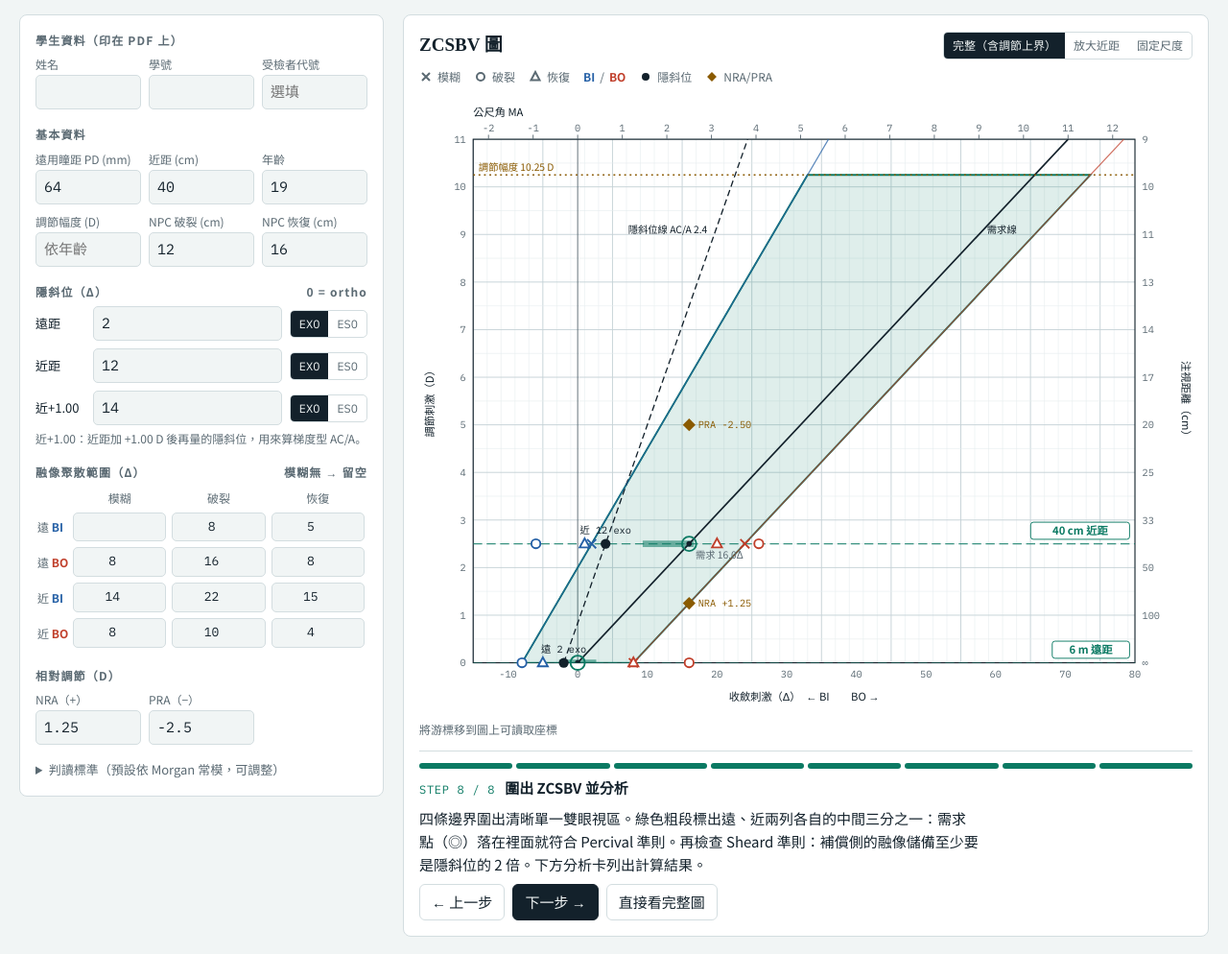
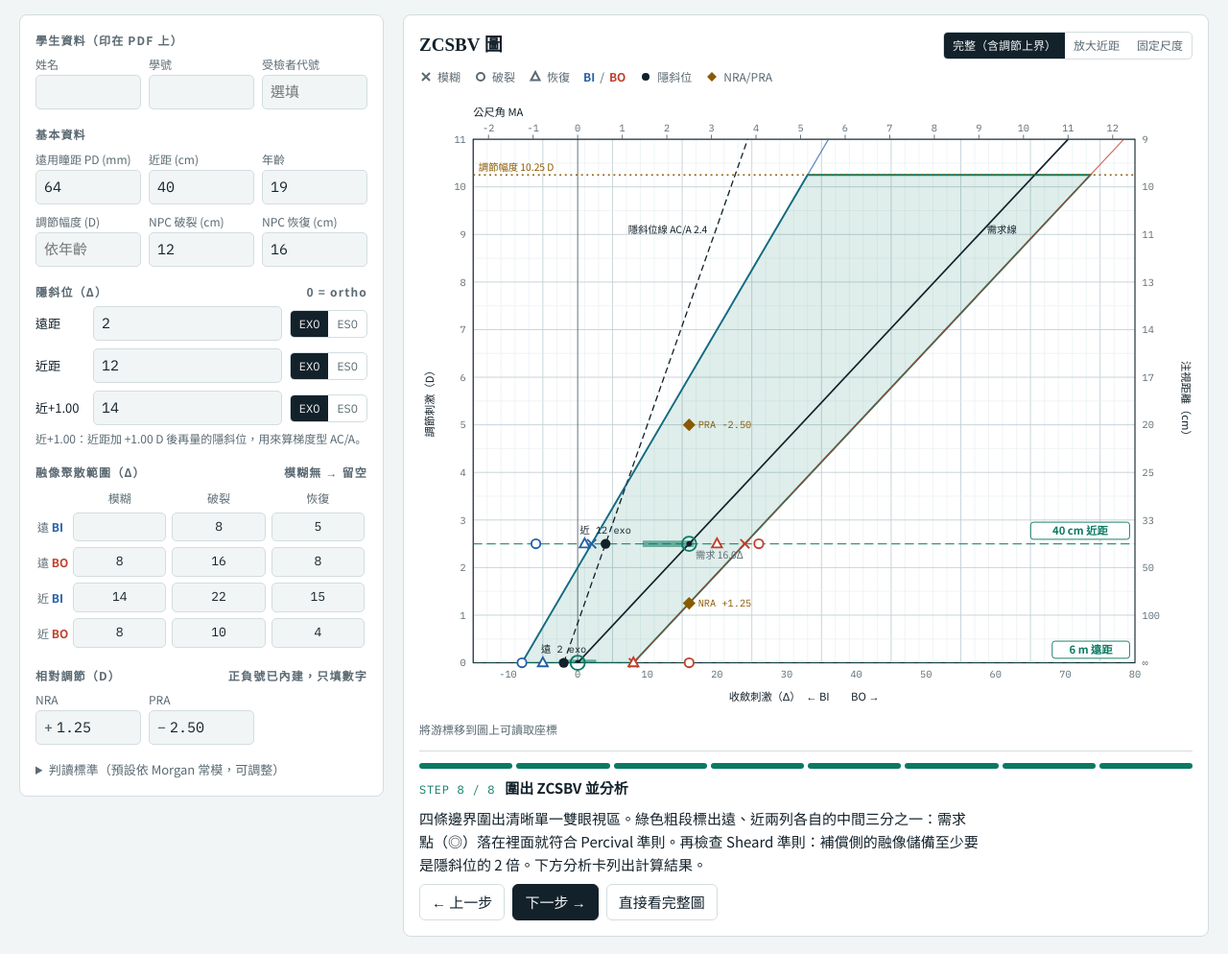
Before and after one commit to KW-Ted-Lee/ZCSBV, a plain HTML site: page index.html in a window 1280 px wide. Shown: the part 101-1095 px from the top of the page at 96% size. Drawn offline with nearby package versions, Linux system fonts and the light colour scheme.

Commit message:
Add files via upload

```diff
--- a/index.html
+++ b/index.html
@@ -122,6 +122,9 @@ ol.tx b{font-weight:700}
 .ref .btn{justify-self:start;font-size:13px;padding:4px 10px}
 .fixbox{display:flex;flex-wrap:wrap;gap:6px 14px;font-size:13px;color:var(--muted);flex-basis:100%}
 .fixbox input{width:62px;border:1px solid var(--line);background:var(--paper);border-radius:5px;padding:3px 6px;font-family:var(--f-mono);text-align:center}
+.signed{display:grid;grid-template-columns:auto minmax(0,1fr);align-items:center;border:1px solid var(--line);background:var(--paper);border-radius:5px}
+.signed span{padding:0 2px 0 8px;font-family:var(--f-mono);color:var(--muted);font-weight:500}
+.signed input{border:0!important;background:transparent!important;padding-left:2px!important}
 .export-status{font-size:12px;color:var(--muted)}
 details.thr summary{cursor:pointer;font-size:13px;color:var(--muted)}
 details.thr .row{margin-top:8px}
@@ -168,23 +171,23 @@ footer{font-size:12px;color:var(--muted);border-top:1px solid var(--line);paddin
       <div>
         <div class="sec-label"><span>基本資料</span></div>
         <div class="row">
-          <div class="field"><label for="pd">遠用瞳距 PD (mm)</label><input id="pd" type="number" step="0.5" inputmode="decimal"></div>
-          <div class="field"><label for="nearCm">近距 (cm)</label><input id="nearCm" type="number" step="1" inputmode="decimal"></div>
-          <div class="field"><label for="age">年齡</label><input id="age" type="number" step="1" inputmode="numeric"></div>
-          <div class="field"><label for="amp">調節幅度 (D)</label><input id="amp" type="number" step="0.25" inputmode="decimal" placeholder="依年齡"></div>
-          <div class="field"><label for="npc">NPC 破裂 (cm)</label><input id="npc" type="number" step="0.5" inputmode="decimal"></div>
-          <div class="field"><label for="npcR">NPC 恢復 (cm)</label><input id="npcR" type="number" step="0.5" inputmode="decimal"></div>
+          <div class="field"><label for="pd">遠用瞳距 PD (mm)</label><input id="pd" type="text" step="0.5" inputmode="decimal"></div>
+          <div class="field"><label for="nearCm">近距 (cm)</label><input id="nearCm" type="text" step="1" inputmode="decimal"></div>
+          <div class="field"><label for="age">年齡</label><input id="age" type="text" step="1" inputmode="numeric"></div>
+          <div class="field"><label for="amp">調節幅度 (D)</label><input id="amp" type="text" step="0.25" inputmode="decimal" placeholder="依年齡"></div>
+          <div class="field"><label for="npc">NPC 破裂 (cm)</label><input id="npc" type="text" step="0.5" inputmode="decimal"></div>
+          <div class="field"><label for="npcR">NPC 恢復 (cm)</label><input id="npcR" type="text" step="0.5" inputmode="decimal"></div>
         </div>
       </div>
 
       <div>
         <div class="sec-label"><span>隱斜位（Δ）</span><span class="hint">0 = ortho</span></div>
         <div style="display:grid;gap:8px">
-          <div class="ph"><span class="lbl">遠距</span><input id="dPh" type="number" step="0.5" min="0" inputmode="decimal" aria-label="遠距隱斜位量">
+          <div class="ph"><span class="lbl">遠距</span><input id="dPh" type="text" step="0.5" min="0" inputmode="decimal" aria-label="遠距隱斜位量">
             <span class="seg"><input type="radio" name="dDir" id="dExo" value="exo"><label for="dExo">EXO</label><input type="radio" name="dDir" id="dEso" value="eso"><label for="dEso">ESO</label></span></div>
-          <div class="ph"><span class="lbl">近距</span><input id="nPh" type="number" step="0.5" min="0" inputmode="decimal" aria-label="近距隱斜位量">
+          <div class="ph"><span class="lbl">近距</span><input id="nPh" type="text" step="0.5" min="0" inputmode="decimal" aria-label="近距隱斜位量">
             <span class="seg"><input type="radio" name="nDir" id="nExo" value="exo"><label for="nExo">EXO</label><input type="radio" name="nDir" id="nEso" value="eso"><label for="nEso">ESO</label></span></div>
-          <div class="ph"><span class="lbl">近+1.00</span><input id="gPh" type="number" step="0.5" min="0" inputmode="decimal" placeholder="選填" aria-label="近距加 +1.00 後隱斜位量">
+          <div class="ph"><span class="lbl">近+1.00</span><input id="gPh" type="text" step="0.5" min="0" inputmode="decimal" placeholder="選填" aria-label="近距加 +1.00 後隱斜位量">
             <span class="seg"><input type="radio" name="gDir" id="gExo" value="exo"><label for="gExo">EXO</label><input type="radio" name="gDir" id="gEso" value="eso"><label for="gEso">ESO</label></span></div>
         </div>
         <div class="hint" style="margin-top:4px">近+1.00：近距加 +1.00 D 後再量的隱斜位，用來算梯度型 AC/A。</div>
@@ -195,31 +198,31 @@ footer{font-size:12px;color:var(--muted);border-top:1px solid var(--line);paddin
         <table class="vg">
           <thead><tr><th></th><th>模糊</th><th>破裂</th><th>恢復</th></tr></thead>
           <tbody>
-            <tr><th class="rh">遠 <span class="tag-bi">BI</span></th><td><input id="dBI1" type="number" step="1" aria-label="遠距BI模糊"></td><td><input id="dBI2" type="number" step="1" aria-label="遠距BI破裂"></td><td><input id="dBI3" type="number" step="1" aria-label="遠距BI恢復"></td></tr>
-            <tr><th class="rh">遠 <span class="tag-bo">BO</span></th><td><input id="dBO1" type="number" step="1" aria-label="遠距BO模糊"></td><td><input id="dBO2" type="number" step="1" aria-label="遠距BO破裂"></td><td><input id="dBO3" type="number" step="1" aria-label="遠距BO恢復"></td></tr>
-            <tr><th class="rh">近 <span class="tag-bi">BI</span></th><td><input id="nBI1" type="number" step="1" aria-label="近距BI模糊"></td><td><input id="nBI2" type="number" step="1" aria-label="近距BI破裂"></td><td><input id="nBI3" type="number" step="1" aria-label="近距BI恢復"></td></tr>
-            <tr><th class="rh">近 <span class="tag-bo">BO</span></th><td><input id="nBO1" type="number" step="1" aria-label="近距BO模糊"></td><td><input id="nBO2" type="number" step="1" aria-label="近距BO破裂"></td><td><input id="nBO3" type="number" step="1" aria-label="近距BO恢復"></td></tr>
+            <tr><th class="rh">遠 <span class="tag-bi">BI</span></th><td><input id="dBI1" type="text" inputmode="decimal" step="1" aria-label="遠距BI模糊"></td><td><input id="dBI2" type="text" inputmode="decimal" step="1" aria-label="遠距BI破裂"></td><td><input id="dBI3" type="text" inputmode="text" step="1" aria-label="遠距BI恢復"></td></tr>
+            <tr><th class="rh">遠 <span class="tag-bo">BO</span></th><td><input id="dBO1" type="text" inputmode="decimal" step="1" aria-label="遠距BO模糊"></td><td><input id="dBO2" type="text" inputmode="decimal" step="1" aria-label="遠距BO破裂"></td><td><input id="dBO3" type="text" inputmode="text" step="1" aria-label="遠距BO恢復"></td></tr>
+            <tr><th class="rh">近 <span class="tag-bi">BI</span></th><td><input id="nBI1" type="text" inputmode="decimal" step="1" aria-label="近距BI模糊"></td><td><input id="nBI2" type="text" inputmode="decimal" step="1" aria-label="近距BI破裂"></td><td><input id="nBI3" type="text" inputmode="text" step="1" aria-label="近距BI恢復"></td></tr>
+            <tr><th class="rh">近 <span class="tag-bo">BO</span></th><td><input id="nBO1" type="text" inputmode="decimal" step="1" aria-label="近距BO模糊"></td><td><input id="nBO2" type="text" inputmode="decimal" step="1" aria-label="近距BO破裂"></td><td><input id="nBO3" type="text" inputmode="text" step="1" aria-label="近距BO恢復"></td></tr>
           </tbody>
         </table>
       </div>
 
       <div>
-        <div class="sec-label"><span>相對調節（D）</span></div>
+        <div class="sec-label"><span>相對調節（D）</span><span class="hint">正負號已內建，只填數字</span></div>
         <div class="row">
-          <div class="field"><label for="nra">NRA（+）</label><input id="nra" type="number" step="0.25" inputmode="decimal" placeholder="+2.00"></div>
-          <div class="field"><label for="pra">PRA（−）</label><input id="pra" type="number" step="0.25" inputmode="decimal" placeholder="-2.25"></div>
+          <div class="field"><label for="nra">NRA</label><div class="signed"><span aria-hidden="true">+</span><input id="nra" type="text" inputmode="decimal" placeholder="2.00"></div></div>
+          <div class="field"><label for="pra">PRA</label><div class="signed"><span aria-hidden="true">−</span><input id="pra" type="text" inputmode="decimal" placeholder="2.25"></div></div>
         </div>
       </div>
 
       <details class="thr">
         <summary>判讀標準（預設依 Morgan 常模，可調整）</summary>
         <div class="row">
-          <div class="field"><label for="tDExo">遠外斜 &gt;</label><input id="tDExo" type="number" step="0.5" value="3"></div>
-          <div class="field"><label for="tDEso">遠內斜 &gt;</label><input id="tDEso" type="number" step="0.5" value="1"></div>
-          <div class="field"><label for="tNExo">近外斜 &gt;</label><input id="tNExo" type="number" step="0.5" value="6"></div>
-          <div class="field"><label for="tNEso">近內斜 &gt;</label><input id="tNEso" type="number" step="0.5" value="0"></div>
-          <div class="field"><label for="tLow">AC/A 低 &lt;</label><input id="tLow" type="number" step="0.5" value="3"></div>
-          <div class="field"><label for="tHigh">AC/A 高 &gt;</label><input id="tHigh" type="number" step="0.5" value="7"></div>
+          <div class="field"><label for="tDExo">遠外斜 &gt;</label><input id="tDExo" type="text" step="0.5" value="3"></div>
+          <div class="field"><label for="tDEso">遠內斜 &gt;</label><input id="tDEso" type="text" step="0.5" value="1"></div>
+          <div class="field"><label for="tNExo">近外斜 &gt;</label><input id="tNExo" type="text" step="0.5" value="6"></div>
+          <div class="field"><label for="tNEso">近內斜 &gt;</label><input id="tNEso" type="text" step="0.5" value="0"></div>
+          <div class="field"><label for="tLow">AC/A 低 &lt;</label><input id="tLow" type="text" step="0.5" value="3"></div>
+          <div class="field"><label for="tHigh">AC/A 高 &gt;</label><input id="tHigh" type="text" step="0.5" value="7"></div>
         </div>
       </details>
     </form>
@@ -234,8 +237,8 @@ footer{font-size:12px;color:var(--muted);border-top:1px solid var(--line);paddin
           <input type="radio" name="scale" id="scFix" value="fixed"><label for="scFix">固定尺度</label>
         </span>
         <div class="fixbox" id="fixBox" hidden>
-          <label>橫軸 <input id="fxMin" type="number" step="5" value="-20" aria-label="橫軸最小值"> ～ <input id="fxMax" type="number" step="5" value="70" aria-label="橫軸最大值"> Δ</label>
-          <label>縱軸 0 ～ <input id="fyMax" type="number" step="0.5" value="10" aria-label="縱軸最大值"> D</label>
+          <label>橫軸 <input id="fxMin" type="text" inputmode="text" step="5" value="-20" aria-label="橫軸最小值"> ～ <input id="fxMax" type="text" step="5" value="70" aria-label="橫軸最大值"> Δ</label>
+          <label>縱軸 0 ～ <input id="fyMax" type="text" step="0.5" value="10" aria-label="縱軸最大值"> D</label>
         </div>
         <div class="legend" id="legend" style="flex-basis:100%"></div>
       </div>
@@ -351,7 +354,11 @@ const TYPES = {
 
 /* ===== Helpers ===== */
 const $ = id => document.getElementById(id);
-const num = id => { const v = $(id).value.trim(); if(v==='') return null; const n = parseFloat(v); return isNaN(n)?null:n; };
+// 接受 +2.00、−2.25（數學減號）、全形＋－、逗號小數點
+const normNum = v => String(v).trim()
+  .replace(/[０-９]/g,ch=>String.fromCharCode(ch.charCodeAt(0)-0xFEE0))
+  .replace(/[＋]/g,'+').replace(/[−－–—]/g,'-').replace(/[．。，,]/g,'.').replace(/\s+/g,'');
+const num = id => { const v = normNum($(id).value); if(v===''||v==='+'||v==='-') return null; if(!/^[+-]?(\d+\.?\d*|\.\d+)$/.test(v)) return null; return parseFloat(v); };
 const f1 = n => (n==null||isNaN(n))?'—':(Math.round(n*10)/10).toFixed(1);
 const f2 = n => (n==null||isNaN(n))?'—':(Math.round(n*100)/100).toFixed(2);
 const sgnD = n => (n>0?'+':'')+f2(n);
@@ -373,7 +380,7 @@ function compute(){
   c.dPh = signed('dPh','dDir'); c.nPh = signed('nPh','nDir'); c.gPh = signed('gPh','gDir');
   const v = k => [num(k+'1'),num(k+'2'),num(k+'3')];
   c.dBI=v('dBI'); c.dBO=v('dBO'); c.nBI=v('nBI'); c.nBO=v('nBO');
-  c.nra = num('nra'); const p = num('pra'); c.pra = p==null?null:-Math.abs(p);
+  const nr = num('nra'); c.nra = nr==null?null:Math.abs(nr); const p = num('pra'); c.pra = p==null?null:-Math.abs(p);
   c.demN = c.pdcm!=null ? c.pdcm*c.An : null;
   c.aca = (c.pdcm!=null && c.dPh!=null && c.nPh!=null) ? c.pdcm + (c.nPh-c.dPh)/c.An : null;
   c.gaca = (c.nPh!=null && c.gPh!=null) ? (c.nPh - c.gPh)/1 : null;
@@ -745,7 +752,8 @@ function restore(){ try{ const o=JSON.parse(localStorage.getItem('zcsbv-draft')|
 function loadPreset(k){
   const p=PRESETS[k]; if(!p) return;
   const setPh=(id,dir,v)=>{ if(v===''||v==null){$(id).value='';setRadio(dir,'exo');return;} $(id).value=Math.abs(v); setRadio(dir,v>0?'eso':'exo'); };
-  ['pd','nearCm','age','amp','npc','npcR','nra','pra'].forEach(f=>$(f).value=p[f]??'');
+  ['pd','nearCm','age','amp','npc','npcR'].forEach(f=>$(f).value=p[f]??'');
+  $('nra').value=p.nra==null?'':Math.abs(p.nra).toFixed(2); $('pra').value=p.pra==null?'':Math.abs(p.pra).toFixed(2);
   setPh('dPh','dDir',p.dPh); setPh('nPh','nDir',p.nPh); setPh('gPh','gDir',p.gPh);
   ['dBI','dBO','nBI','nBO'].forEach(k2=>p[k2].forEach((v,i)=>$(k2+(i+1)).value=v));
   quiz.pick=null; step=STEPS.length; render();
```
